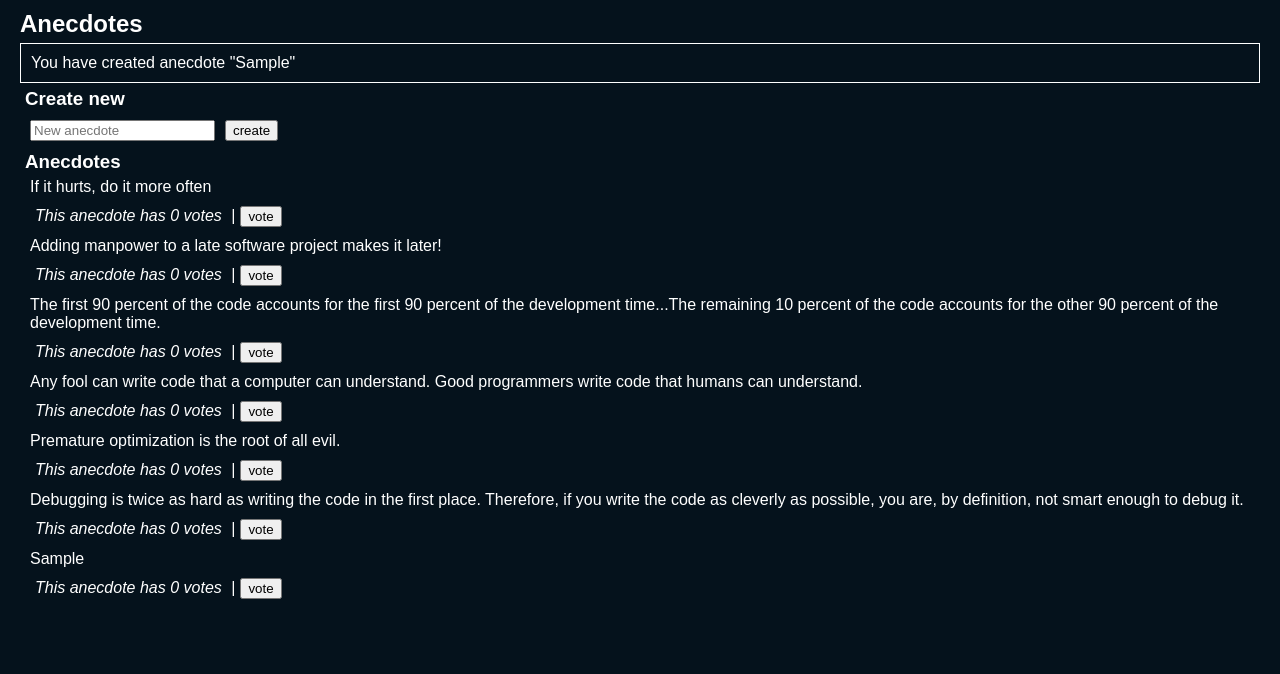
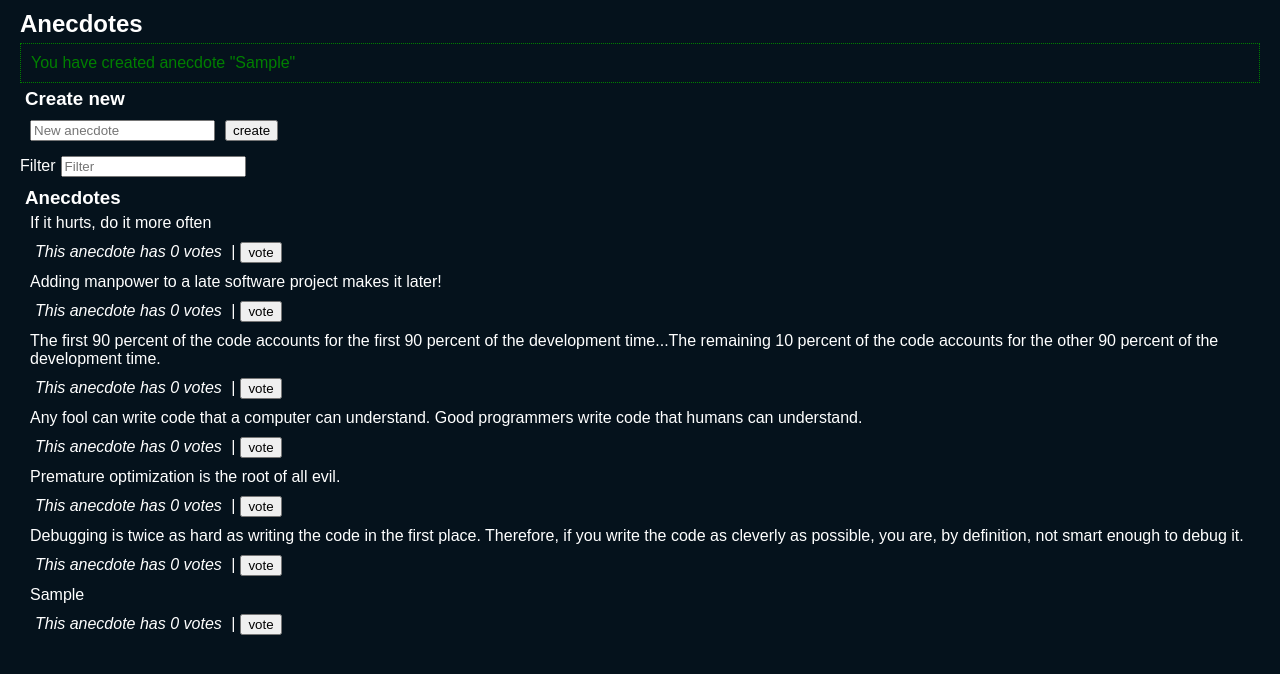
Before and after one commit to rikurauhala/fullstack, a React (Create React App) app in the folder exercises/part06/redux-anecdotes/: page / in a window 1280 px wide. Both pictures are taken after typing "Sample" into the empty fields and a click on the button "create". Shown: the top 674 px of the page. Built offline with nearby package versions, Linux system fonts and the light colour scheme.

Commit message:
Complete exercise 6.12*

```diff
--- a/exercises/part06/redux-anecdotes/src/App.js
+++ b/exercises/part06/redux-anecdotes/src/App.js
@@ -1,6 +1,7 @@
 import AnecdoteForm from './components/AnecdoteForm'
 import AnecdoteList from './components/AnecdoteList'
 import Notification from './components/Notification'
+import SearchFilter from './components/SearchFilter'
 
 const App = () => {
   return (
@@ -8,6 +9,7 @@ const App = () => {
       <h2>Anecdotes</h2>
       <Notification />
       <AnecdoteForm />
+      <SearchFilter />
       <AnecdoteList />
     </div>
   )
--- a/exercises/part06/redux-anecdotes/src/components/AnecdoteList.js
+++ b/exercises/part06/redux-anecdotes/src/components/AnecdoteList.js
@@ -19,7 +19,11 @@ const Anecdote = ({ anecdote, vote }) => {
 
 const AnecdoteList = () => {
   const dispatch = useDispatch()
-  const anecdotes = useSelector(state => state.anecdotes)
+  const anecdotes = useSelector(state =>
+    state.anecdotes.filter(anecdote =>
+      anecdote.content.toLowerCase().includes(state.filter.toLowerCase())
+    )
+  )
 
   const vote = (anecdote) => {
     dispatch(voteAnecdote(anecdote.id))
--- a/exercises/part06/redux-anecdotes/src/components/Notification.js
+++ b/exercises/part06/redux-anecdotes/src/components/Notification.js
@@ -1,10 +1,11 @@
 import { useSelector } from 'react-redux'
 
 const Notification = () => {
-  const notification = useSelector(state => state.notifications)
+  const notification = useSelector(state => state.notification)
   const style = {
-    border: 'solid',
+    border: 'dotted',
     borderWidth: 1,
+    color: 'green',
     padding: 10
   }
   if (!notification) {return null}
--- /dev/null
+++ b/exercises/part06/redux-anecdotes/src/components/SearchFilter.js
@@ -0,0 +1,26 @@
+import { useDispatch } from 'react-redux'
+
+const SearchFilter = () => {
+  const dispatch = useDispatch()
+
+  const handleChange = (event) => {
+    event.preventDefault()
+    const query = event.target.value
+    dispatch({
+      type: 'filter/setFilter',
+      payload: query
+    })
+  }
+
+  return (
+    <div>
+      Filter
+      <input
+        onChange={handleChange}
+        placeholder="Filter"
+      />
+    </div>
+  )
+}
+
+export default SearchFilter
--- /dev/null
+++ b/exercises/part06/redux-anecdotes/src/reducers/filterReducer.js
@@ -0,0 +1,13 @@
+import { createSlice } from '@reduxjs/toolkit'
+
+const filterSlice = createSlice({
+  name: 'filter',
+  initialState: '',
+  reducers: {
+    setFilter(state, action) {
+      return action.payload
+    }
+  }
+})
+
+export default filterSlice.reducer
--- a/exercises/part06/redux-anecdotes/src/store.js
+++ b/exercises/part06/redux-anecdotes/src/store.js
@@ -2,11 +2,13 @@ import { combineReducers } from 'redux'
 import { configureStore } from '@reduxjs/toolkit'
 
 import anecdoteReducer from './reducers/anecdoteReducer'
+import filterReducer from './reducers/filterReducer'
 import notificationReducer from './reducers/notificationReducer'
 
 const reducer = combineReducers({
   anecdotes: anecdoteReducer,
-  notifications: notificationReducer
+  filter: filterReducer,
+  notification: notificationReducer
 })
 
 const store = configureStore({reducer})
```
